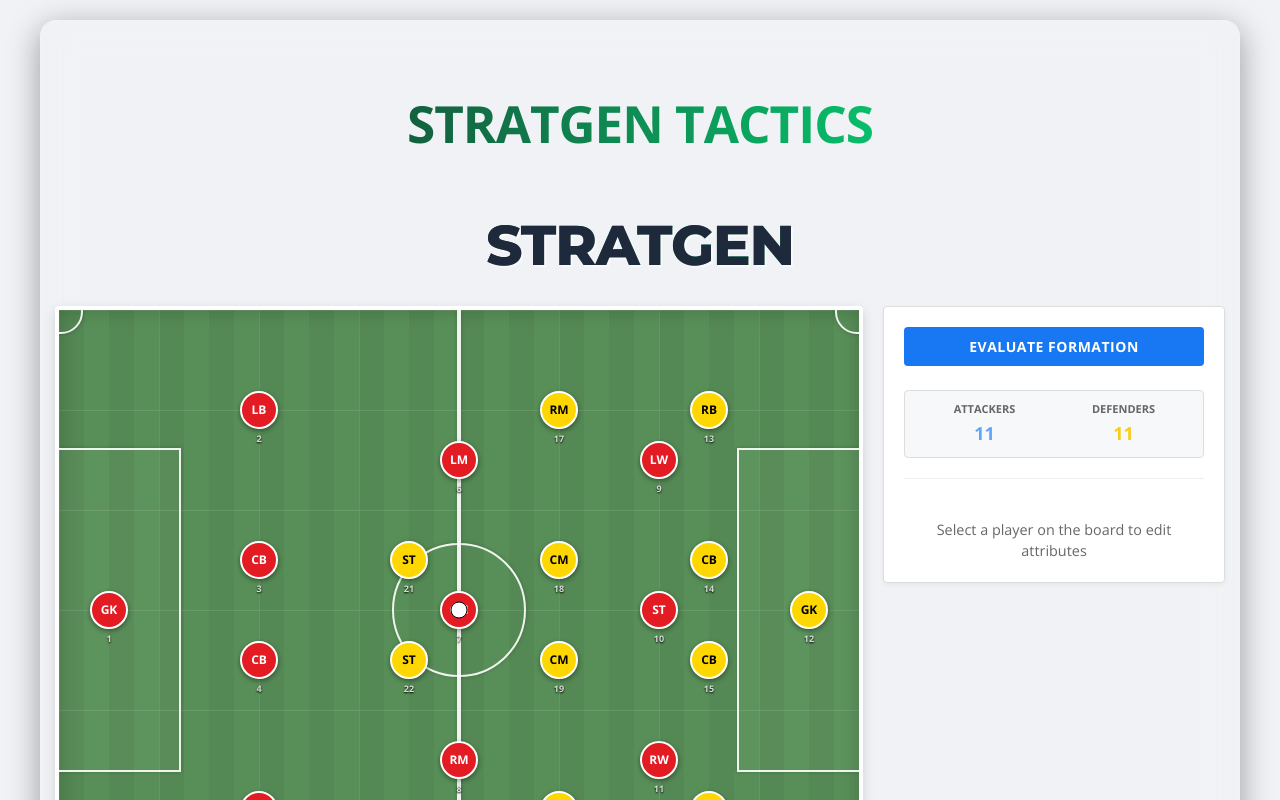
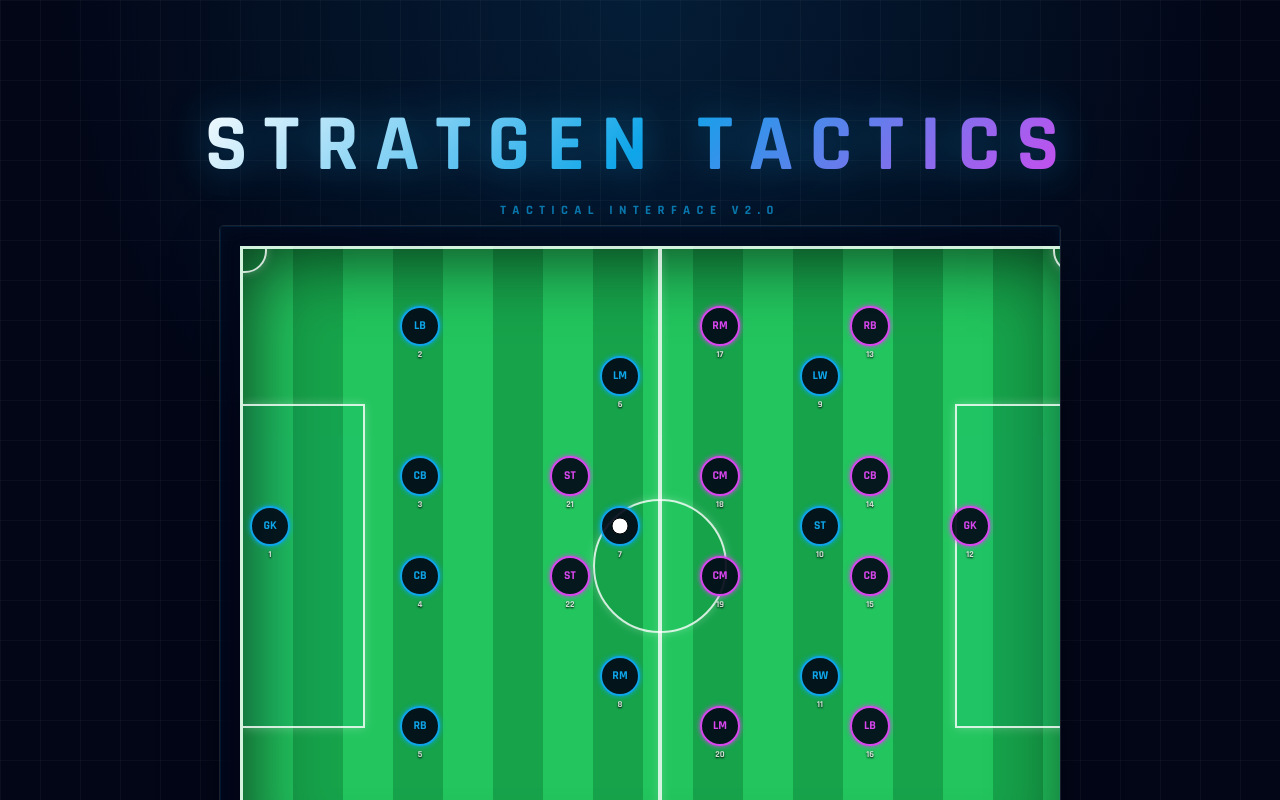
Before and after one commit to Pichaku123/stratgen, a React (Vite) app in the folder frontend/: page / in a window 1280 px wide. Shown: the top 800 px of the page. Built offline with nearby package versions, Linux system fonts and the light colour scheme.

Commit message:
made frontend gud

```diff
--- a/frontend/src/App.css
+++ b/frontend/src/App.css
@@ -1,145 +1 @@
-:root {
-  /* Football Dark Theme Palette */
-  --bg-primary: #0a0e14;
-  /* Deep stadium night sky */
-  --bg-secondary: #1a222e;
-  /* Darker slate for contrast */
-  --accent-green: #00ff88;
-  /* Electric pitch green */
-  --accent-blue: #00ccff;
-  /* Floodlight cool blue */
-  --text-primary: #ffffff;
-  --text-secondary: #a0aab5;
-
-  /* Glassmorphism Variables */
-  --glass-bg: rgba(255, 255, 255, 0.05);
-  --glass-border: rgba(255, 255, 255, 0.1);
-  --glass-blur: 16px;
-  --glass-shadow: 0 8px 32px 0 rgba(0, 0, 0, 0.37);
-
-  font-family: 'Inter', system-ui, Avenir, Helvetica, Arial, sans-serif;
-  line-height: 1.5;
-  font-weight: 400;
-
-  color-scheme: dark;
-  color: var(--text-primary);
-  background-color: var(--bg-primary);
-
-  font-synthesis: none;
-  text-rendering: optimizeLegibility;
-  -webkit-font-smoothing: antialiased;
-  -moz-osx-font-smoothing: grayscale;
-}
-
-body {
-  margin: 0;
-  display: flex;
-  place-items: center;
-  min-width: 320px;
-  min-height: 100vh;
-  background:
-    radial-gradient(circle at 15% 50%, rgba(0, 255, 136, 0.15) 0%, transparent 25%),
-    radial-gradient(circle at 85% 30%, rgba(0, 204, 255, 0.15) 0%, transparent 25%),
-    linear-gradient(180deg, var(--bg-primary) 0%, var(--bg-secondary) 100%);
-  background-attachment: fixed;
-}
-
-
-#root {
-  max-width: 1280px;
-  margin: 0 auto;
-  padding: 2rem;
-  text-align: center;
-  width: 100%;
-}
-
-/* Glassmorphism Utility */
-.glass-panel {
-  background: var(--glass-bg);
-  box-shadow: var(--glass-shadow);
-  backdrop-filter: blur(var(--glass-blur));
-  -webkit-backdrop-filter: blur(var(--glass-blur));
-  border: 1px solid var(--glass-border);
-  border-radius: 16px;
-}
-
-.logo {
-  height: 6em;
-  padding: 1.5em;
-  will-change: filter;
-  transition: filter 300ms;
-}
-
-.logo:hover {
-  filter: drop-shadow(0 0 2em #646cffaa);
-}
-
-.logo.react:hover {
-  filter: drop-shadow(0 0 2em #61dafbaa);
-}
-
-@keyframes logo-spin {
-  from {
-    transform: rotate(0deg);
-  }
-
-  to {
-    transform: rotate(360deg);
-  }
-}
-
-@media (prefers-reduced-motion: no-preference) {
-  a:nth-of-type(2) .logo {
-    animation: logo-spin infinite 20s linear;
-  }
-}
-
-.card {
-  padding: 2.5em;
-  /* Increased padding for better spacing */
-  transition: transform 0.3s ease, box-shadow 0.3s ease;
-}
-
-/* Add hover effect to the main card */
-.glass-panel:hover {
-  box-shadow: 0 12px 40px 0 rgba(0, 255, 136, 0.1);
-  border-color: rgba(255, 255, 255, 0.2);
-}
-
-h1 {
-  font-size: 3.2em;
-  line-height: 1.1;
-  background: linear-gradient(to right, var(--text-primary), var(--accent-green));
-  -webkit-background-clip: text;
-  background-clip: text;
-  color: transparent;
-  margin-bottom: 0.5em;
-  font-weight: 800;
-  text-transform: uppercase;
-  letter-spacing: -0.02em;
-}
-
-button {
-  border-radius: 8px;
-  border: 1px solid transparent;
-  padding: 0.6em 1.2em;
-  font-size: 1em;
-  font-weight: 600;
-  font-family: inherit;
-  background-color: var(--bg-secondary);
-  color: var(--accent-green);
-  border: 1px solid var(--accent-green);
-  cursor: pointer;
-  transition: all 0.25s;
-}
-
-button:hover {
-  background-color: var(--accent-green);
-  color: var(--bg-primary);
-  box-shadow: 0 0 15px rgba(0, 255, 136, 0.4);
-}
-
-button:focus,
-button:focus-visible {
-  outline: 4px auto -webkit-focus-ring-color;
-}
+/* App.css - Cleaned up. Global styles are in index.css */
--- a/frontend/src/App.jsx
+++ b/frontend/src/App.jsx
@@ -5,10 +5,7 @@ import './App.css'
 function App() {
   return (
     <>
-      <div className="card glass-panel">
-        <h1>StratGen Tactics</h1>
-        <TacticsBoard />
-      </div>
+      <TacticsBoard />
     </>
   )
 }
--- a/frontend/src/components/Pitch.jsx
+++ b/frontend/src/components/Pitch.jsx
@@ -5,30 +5,32 @@ const Pitch = () => {
     const width = 800;
     const height = 600;
 
-    // Grass Stripes Pattern
-    // ShareMyTactics Green (Brighter, classic tactical board look)
+    // Pro Max "Turf" Style - Deep Green with Tech Grid
     const grassStyle = {
         position: 'absolute',
         width: '100%',
         height: '100%',
-        backgroundColor: '#588f58', // Typical football pitch green
-        backgroundImage: `
-            linear-gradient(to right, rgba(255,255,255,0.1) 1px, transparent 1px),
-            linear-gradient(to bottom, rgba(255,255,255,0.1) 1px, transparent 1px),
-            linear-gradient(to right, rgba(0,0,0,0.05) 50%, transparent 50%)
-        `,
-        backgroundSize: '100px 100px, 100px 100px, 50px 100%',
-        border: 'none',
+        backgroundColor: '#22c55e', // Light Green
+        backgroundImage: `repeating-linear-gradient(
+            to right,
+            #22c55e,
+            #22c55e 50px,
+            #16a34a 50px,
+            #16a34a 100px
+        )`,
+        backgroundSize: '100%',
+        border: '3px solid rgba(255, 255, 255, 0.8)',
         boxSizing: 'border-box',
         overflow: 'hidden',
         pointerEvents: 'none',
-        boxShadow: 'inset 0 0 20px rgba(0,0,0,0.2)'
+        boxShadow: 'inset 0 0 80px rgba(0, 0, 0, 0.8)'
     };
 
     const lineStyle = {
         position: 'absolute',
-        border: '2px solid rgba(255, 255, 255, 0.9)',
-        boxShadow: '0 0 4px rgba(0,0,0,0.2)' // Subtle shadow for lines
+        border: '2px solid rgba(255, 255, 255, 0.9)', // Crisp White Lines
+        boxShadow: '0 0 10px rgba(255, 255, 255, 0.3)', // Slight bloom
+        opacity: 0.9
     };
 
     return (
@@ -70,7 +72,7 @@ const Pitch = () => {
                     height: '320px',
                     borderLeft: 'none',
                     transform: 'translateY(-50%)',
-                    backgroundColor: 'rgba(255,255,255,0.03)'
+                    backgroundColor: 'rgba(14, 165, 233, 0.05)'
                 }}
             />
             {/* Right */}
@@ -83,7 +85,7 @@ const Pitch = () => {
                     height: '320px',
                     borderRight: 'none',
                     transform: 'translateY(-50%)',
-                    backgroundColor: 'rgba(255,255,255,0.03)'
+                    backgroundColor: 'rgba(14, 165, 233, 0.05)'
                 }}
             />
 
--- a/frontend/src/components/Player.jsx
+++ b/frontend/src/components/Player.jsx
@@ -5,36 +5,34 @@ const Player = ({ player, onMouseDown, isSelected }) => {
 
   const isAttack = team === 'attack';
 
-  // ShareMyTactics Style (Kit Colors)
-  // Attack = Red/White (Example) or User Blue, Defense = Yellow/Black
-  // Let's stick to the Classic Red vs Blue or similar distinct kit colors
-
-  const bg = isAttack ? '#e31b23' : '#ffd700'; // Red vs Yellow
-  const text = isAttack ? '#fff' : '#000';
-  const border = isSelected ? '#000' : '#fff'; // Black selection for visibility
+  // Cyberpunk Style: Neon Blue vs Neon Magenta
+  const bg = isAttack ? '#0ea5e9' : '#d946ef'; // Cyan vs Magenta
+  const text = '#fff';
+  const border = isSelected ? '#fff' : 'rgba(255,255,255,0.5)';
+  const glow = isAttack ? '0 0 10px #0ea5e9' : '0 0 10px #d946ef';
 
   const style = {
     position: 'absolute',
     left: `${x}px`,
     top: `${y}px`,
-    width: '34px',
-    height: '34px',
-    backgroundColor: bg,
-    color: text,
-    borderRadius: '50%', // Keeping circle as it's cleaner than CSS t-shirt hacks
+    width: '36px',
+    height: '36px',
+    backgroundColor: 'rgba(2, 6, 23, 0.9)', // Dark background
+    color: bg, // Text color matches team color
+    borderRadius: '50%',
     display: 'flex',
     alignItems: 'center',
     justifyContent: 'center',
-    cursor: 'grab',
-    transform: `translate(-50%, -50%) scale(${isSelected ? 1.1 : 1})`,
+    cursor: 'pointer',
+    transform: `translate(-50%, -50%) scale(${isSelected ? 1.2 : 1})`,
     userSelect: 'none',
-    border: `2px solid ${border}`,
-    boxShadow: '0 2px 5px rgba(0,0,0,0.4)',
+    border: `2px solid ${bg}`, // Border is team color
+    boxShadow: isSelected ? `0 0 20px ${bg}, inset 0 0 10px ${bg}` : `0 0 5px ${bg}`,
     zIndex: isSelected ? 100 : 10,
     fontSize: '12px',
-    fontFamily: '"Open Sans", sans-serif',
-    fontWeight: '800',
-    transition: 'transform 0.1s ease'
+    fontFamily: '"Rajdhani", sans-serif',
+    fontWeight: '700',
+    transition: 'all 0.2s cubic-bezier(0.175, 0.885, 0.32, 1.275)'
   };
 
   return (
--- a/frontend/src/components/TacticsBoard.jsx
+++ b/frontend/src/components/TacticsBoard.jsx
@@ -191,7 +191,7 @@ const TacticsBoard = () => {
 
   return (
     <div className="layout-wrapper">
-      <h1 className="app-title">StratGen</h1>
+      <h1 className="app-title">StratGen Tactics</h1>
 
       <div className="tactics-container">
 
@@ -202,7 +202,7 @@ const TacticsBoard = () => {
             width: `${INITIAL_WIDTH}px`,
             height: `${INITIAL_HEIGHT}px`,
             position: 'relative',
-            backgroundColor: '#1e2025',
+            // backgroundColor: '#1e2025', // Removed to allow glassmorphism from CSS
             userSelect: 'none'
           }}
           onMouseMove={handleMouseMove}
@@ -229,13 +229,13 @@ const TacticsBoard = () => {
           <div className="stats-panel">
             <div className="stat-item">
               <div className="stat-label">Attackers</div>
-               <div className="stat-value" style={{ color: attack > 11 ? '#ef4444' : '#60a5fa' }}>
+              <div className="stat-value" style={{ color: attack > 11 ? 'var(--accent-alert)' : 'var(--accent-cyan)' }}>
                 {attack}
               </div>
             </div>
             <div className="stat-item">
               <div className="stat-label">Defenders</div>
-               <div className="stat-value" style={{ color: defense > 11 ? '#ef4444' : '#facc15' }}>
+              <div className="stat-value" style={{ color: defense > 11 ? 'var(--accent-alert)' : 'var(--accent-magenta)' }}>
                 {defense}
               </div>
             </div>
--- a/frontend/src/index.css
+++ b/frontend/src/index.css
@@ -1,25 +1,42 @@
-@import url('https://fonts.googleapis.com/css2?family=Montserrat:wght@700;800&family=Open+Sans:wght@400;600;700&display=swap');
+@import url('https://fonts.googleapis.com/css2?family=Rajdhani:wght@500;600;700&family=Inter:wght@400;500;600&display=swap');
 
 :root {
-  font-family: 'Open Sans', 'Helvetica Neue', Helvetica, Arial, sans-serif;
+  font-family: 'Inter', system-ui, Avenir, Helvetica, Arial, sans-serif;
   line-height: 1.5;
   font-weight: 400;
 
-  /* ShareMyTactics Style Palette (Light/Clean) */
-  --bg-app: #f0f2f5;        /* Light Gray Background */
-  --bg-panel: #ffffff;      /* White Panel */
-  --bg-element: #e4e6eb;    /* Light Element Background */
-  --border-subtle: #ccc;    /* Standard Border */
-  --text-primary: #1c1e21;  /* Dark Text */
-  --text-secondary: #65676b;/* Secondary Text */
-  --accent-primary: #1877f2; /* Facebook Blue-ish */
-  --accent-hover: #166fe5;
-  --accent-danger: #e41e3f;
-  --accent-success: #42b72a;
+  /* Cyberpunk / Sci-Fi Palette */
+  --bg-primary: #020617;
+  /* Deep Space Black */
+  --bg-secondary: #0f172a;
+  /* Dark Slate */
+  --bg-tertiary: #1e293b;
+  /* Lighter Slate */
 
-  color-scheme: light;
+  --accent-cyan: #0ea5e9;
+  /* Electric Cyan */
+  --accent-magenta: #d946ef;
+  /* Neon Magenta */
+  --accent-emerald: #10b981;
+  /* Cyber Green */
+  --accent-alert: #ef4444;
+  /* System Error Red */
+
+  --text-primary: #f8fafc;
+  /* Hologram White */
+  --text-secondary: #94a3b8;
+  /* Dimmed Text */
+  --text-muted: #64748b;
+  /* Inactive Text */
+
+  --border-glow: rgba(14, 165, 233, 0.5);
+  --glass-bg: rgba(2, 6, 23, 0.7);
+  --glass-border: rgba(255, 255, 255, 0.1);
+  --glass-shadow: 0 8px 32px 0 rgba(0, 0, 0, 0.8);
+
+  color-scheme: dark;
   color: var(--text-primary);
-  background-color: var(--bg-app);
+  background-color: var(--bg-primary);
 
   font-synthesis: none;
   text-rendering: optimizeLegibility;
@@ -33,72 +50,194 @@ body {
   place-items: center;
   min-width: 320px;
   min-height: 100vh;
-  background-color: var(--bg-app);
-  background-image: none; /* Remove dark gradient */
+  background-color: var(--bg-primary);
+  background-image:
+    radial-gradient(circle at 50% 0%, rgba(14, 165, 233, 0.15), transparent 40%),
+    linear-gradient(rgba(255, 255, 255, 0.03) 1px, transparent 1px),
+    linear-gradient(90deg, rgba(255, 255, 255, 0.03) 1px, transparent 1px);
+  background-size: 100% 100%, 40px 40px, 40px 40px;
+  color: var(--text-primary);
+  overflow-x: hidden;
+  font-family: 'Inter', sans-serif;
+}
+
+/* HUD Grid Overlay */
+body::after {
+  content: "";
+  position: fixed;
+  top: 0;
+  left: 0;
+  width: 100%;
+  height: 100%;
+  padding: 20px;
+  box-sizing: border-box;
+  background:
+    linear-gradient(to right, var(--glass-border) 1px, transparent 1px) 0 0,
+    linear-gradient(to bottom, var(--glass-border) 1px, transparent 1px) 0 0;
+  background-size: 100px 100px;
+  mask-image: radial-gradient(circle at center, black 40%, transparent 100%);
+  -webkit-mask-image: radial-gradient(circle at center, black 40%, transparent 100%);
+  pointer-events: none;
+  z-index: -1;
 }
 
 #root {
-  max-width: 1200px;
+  max-width: 1600px;
   margin: 0 auto;
-  padding: 20px;
+  padding: 2rem;
   width: 100%;
+  display: flex;
+  flex-direction: column;
+  align-items: center;
 }
 
 .app-title {
-  font-family: 'Montserrat', sans-serif;
-  font-size: 3.5rem; /* Larger */
-  font-weight: 800;
-  margin-bottom: 30px;
-  color: #1e293b;
+  font-family: 'Rajdhani', sans-serif;
+  font-size: 5rem;
+  font-weight: 700;
+  margin-bottom: 20px;
   text-align: center;
   text-transform: uppercase;
-  letter-spacing: -1px;
-  text-shadow: 2px 2px 0px rgba(255,255,255,0.5);
+  letter-spacing: 0.2em;
+  color: transparent;
+  background: linear-gradient(135deg, #fff 0%, var(--accent-cyan) 50%, var(--accent-magenta) 100%);
+  -webkit-background-clip: text;
+  background-clip: text;
+  filter: drop-shadow(0 0 20px rgba(14, 165, 233, 0.4));
+  position: relative;
 }
 
-.app-title::before {
-  display: none;
+.app-title::after {
+  content: "TACTICAL INTERFACE v2.0";
+  position: absolute;
+  bottom: -15px;
+  left: 50%;
+  transform: translateX(-50%);
+  font-size: 0.8rem;
+  letter-spacing: 0.5em;
+  color: var(--accent-cyan);
+  opacity: 0.7;
 }
 
 .layout-wrapper {
   display: flex;
   flex-direction: column;
   align-items: center;
+  width: 100%;
 }
 
 .tactics-container {
   display: flex;
-  gap: 20px;
+  gap: 40px;
   align-items: flex-start;
   justify-content: center;
-  flex-wrap: nowrap; /* Force side-by-side layout */
+  flex-wrap: wrap;
+  width: 100%;
+  position: relative;
 }
 
+/* Glassmorphism Card Style for Board Container */
 .board {
-  box-shadow: 0 4px 12px rgba(0, 0, 0, 0.15);
+  position: relative;
+  box-shadow:
+    0 0 0 1px var(--glass-border),
+    0 20px 50px -10px rgba(0, 0, 0, 0.5),
+    inset 0 0 20px rgba(14, 165, 233, 0.05);
   border-radius: 4px;
-  border: 4px solid #fff; /* White border framing the pitch */
-  background-color: #fff;
+  /* Sharper corners for sci-fi look */
+  background: rgba(2, 6, 23, 0.4);
+  backdrop-filter: blur(12px);
+  -webkit-backdrop-filter: blur(12px);
+  padding: 20px;
   overflow: hidden;
+  transition: all 0.4s cubic-bezier(0.4, 0, 0.2, 1);
 }
 
+.board::before {
+  content: "";
+  position: absolute;
+  top: 0;
+  left: 0;
+  right: 0;
+  bottom: 0;
+  border: 1px solid var(--accent-cyan);
+  opacity: 0.1;
+  pointer-events: none;
+  z-index: 10;
+}
+
+/* Corner Accents */
+.board::after {
+  content: "";
+  position: absolute;
+  top: -2px;
+  left: -2px;
+  right: -2px;
+  bottom: -2px;
+  background:
+    linear-gradient(to right, var(--accent-cyan) 2px, transparent 2px) 0 0,
+    linear-gradient(to bottom, var(--accent-cyan) 2px, transparent 2px) 0 0,
+    linear-gradient(to left, var(--accent-cyan) 2px, transparent 2px) 100% 0,
+    linear-gradient(to bottom, var(--accent-cyan) 2px, transparent 2px) 100% 0,
+    linear-gradient(to left, var(--accent-cyan) 2px, transparent 2px) 100% 100%,
+    linear-gradient(to top, var(--accent-cyan) 2px, transparent 2px) 100% 100%,
+    linear-gradient(to right, var(--accent-cyan) 2px, transparent 2px) 0 100%,
+    linear-gradient(to top, var(--accent-cyan) 2px, transparent 2px) 0 100%;
+  background-size: 20px 20px;
+  background-repeat: no-repeat;
+  pointer-events: none;
+  z-index: 11;
+  opacity: 0.6;
+}
+
+
 .sidebar {
-  width: 300px;
-  background: var(--bg-panel);
-  border: 1px solid #ddd;
-  border-radius: 4px;
-  padding: 20px;
-  box-shadow: 0 2px 4px rgba(0, 0, 0, 0.05);
+  width: 350px;
+  background: linear-gradient(180deg, rgba(15, 23, 42, 0.8) 0%, rgba(2, 6, 23, 0.9) 100%);
+  backdrop-filter: blur(20px);
+  -webkit-backdrop-filter: blur(20px);
+  border: 1px solid var(--glass-border);
+  border-left: 1px solid var(--border-glow);
+  clip-path: polygon(0 0, 100% 0, 100% 100%, 20px 100%, 0 calc(100% - 20px));
+  padding: 30px;
+  box-shadow: var(--glass-shadow);
+  display: flex;
+  flex-direction: column;
+  position: relative;
+}
+
+.sidebar::before {
+  content: "SYSTEM CONTROL";
+  position: absolute;
+  top: 10px;
+  right: 15px;
+  font-family: 'Rajdhani', sans-serif;
+  font-size: 0.7rem;
+  color: var(--accent-cyan);
+  opacity: 0.5;
+  letter-spacing: 2px;
 }
 
 .stats-panel {
   display: flex;
   justify-content: space-between;
-  margin-bottom: 20px;
-  padding: 10px;
-  background: #f7f8fa;
-  border: 1px solid #ddd;
-  border-radius: 4px;
+  margin-bottom: 30px;
+  padding: 20px;
+  background: rgba(0, 0, 0, 0.4);
+  border: 1px solid var(--glass-border);
+  position: relative;
+  gap: 15px;
+}
+
+.stats-panel::after {
+  content: "";
+  position: absolute;
+  bottom: 0;
+  left: 0;
+  width: 100%;
+  height: 2px;
+  background: linear-gradient(90deg, transparent, var(--accent-cyan), transparent);
+  opacity: 0.3;
 }
 
 .stat-item {
@@ -109,89 +248,149 @@ body {
 }
 
 .stat-label {
-  font-size: 11px;
+  font-family: 'Rajdhani', sans-serif;
+  font-size: 0.8rem;
   color: var(--text-secondary);
-  font-weight: 700;
+  font-weight: 600;
   text-transform: uppercase;
-  margin-bottom: 2px;
+  letter-spacing: 2px;
+  margin-bottom: 8px;
 }
 
 .stat-value {
-  font-size: 18px;
+  font-family: 'Rajdhani', sans-serif;
+  font-size: 2.5rem;
   font-weight: 700;
   color: var(--text-primary);
+  text-shadow: 0 0 15px rgba(255, 255, 255, 0.1);
+  line-height: 1;
 }
 
 .sidebar-divider {
   height: 1px;
-  background: #eee;
-  margin: 20px 0;
+  background: linear-gradient(90deg, transparent, var(--glass-border), transparent);
+  margin: 24px 0;
+  width: 100%;
 }
 
 .player-editor h3 {
-  margin: 0 0 15px 0;
-  font-size: 16px;
-  font-weight: 700;
-  color: var(--text-primary);
-  border-bottom: 2px solid #eee;
-  padding-bottom: 10px;
+  font-family: 'Rajdhani', sans-serif;
+  margin: 0 0 20px 0;
+  font-size: 1.2rem;
+  font-weight: 600;
+  color: var(--accent-cyan);
+  border-bottom: 1px solid var(--glass-border);
+  padding-bottom: 12px;
+  text-transform: uppercase;
+  letter-spacing: 2px;
+  display: flex;
+  align-items: center;
+}
+
+.player-editor h3::before {
+  content: "";
+  display: inline-block;
+  width: 8px;
+  height: 8px;
+  background: var(--accent-cyan);
+  margin-right: 10px;
+  box-shadow: 0 0 10px var(--accent-cyan);
 }
 
 .form-group {
-  margin-bottom: 15px;
+  margin-bottom: 20px;
 }
 
 .form-group label {
   display: block;
-  font-size: 13px;
-  color: var(--text-secondary);
-  margin-bottom: 5px;
+  font-family: 'Rajdhani', sans-serif;
+  font-size: 0.9rem;
+  color: var(--text-muted);
+  margin-bottom: 8px;
   font-weight: 600;
+  text-transform: uppercase;
+  letter-spacing: 1px;
 }
 
-.form-group input, .form-group select {
+.form-group input,
+.form-group select {
   width: 100%;
-  padding: 8px 10px;
-  background: #fff;
-  border: 1px solid #ccc;
-  border-radius: 4px;
+  padding: 12px 16px;
+  background: rgba(15, 23, 42, 0.6);
+  border: 1px solid var(--glass-border);
+  border-radius: 2px;
   color: var(--text-primary);
-  font-size: 14px;
-  transition: all 0.2s;
+  font-family: 'Rajdhani', sans-serif;
+  font-size: 1.1rem;
+  transition: all 0.2s ease;
   box-sizing: border-box;
 }
 
 .form-group input:focus {
   outline: none;
-  border-color: var(--accent-primary);
-  box-shadow: 0 0 0 2px rgba(24, 119, 242, 0.2);
+  border-color: var(--accent-cyan);
+  box-shadow: inset 0 0 15px rgba(14, 165, 233, 0.1);
+  background: rgba(15, 23, 42, 0.9);
 }
 
+/* Primary Button (Evaluate) */
 button {
   width: 100%;
-  padding: 10px;
-  background-color: var(--accent-primary);
-  color: white;
-  border: none;
-  border-radius: 4px;
+  padding: 16px;
+  background: rgba(14, 165, 233, 0.1);
+  color: var(--accent-cyan);
+  border: 1px solid var(--accent-cyan);
+  border-radius: 2px;
+  font-family: 'Rajdhani', sans-serif;
   font-weight: 700;
-  font-size: 14px;
+  font-size: 1rem;
   cursor: pointer;
   text-transform: uppercase;
-  letter-spacing: 0.5px;
-  transition: background-color 0.2s;
+  letter-spacing: 2px;
+  transition: all 0.3s ease;
+  box-shadow: 0 0 10px rgba(14, 165, 233, 0.1);
+  position: relative;
+  overflow: hidden;
+}
+
+button::before {
+  content: "";
+  position: absolute;
+  top: 0;
+  left: -100%;
+  width: 100%;
+  height: 100%;
+  background: linear-gradient(90deg, transparent, rgba(14, 165, 233, 0.2), transparent);
+  transition: 0.5s;
+}
+
+button:hover::before {
+  left: 100%;
 }
 
 button:hover {
-  background-color: var(--accent-hover);
+  background: var(--accent-cyan);
+  color: #000;
+  box-shadow: 0 0 20px rgba(14, 165, 233, 0.4);
+  transform: translateY(-2px);
 }
 
+button:active {
+  transform: translateY(0);
+}
+
+/* Secondary Button (Cancel/Done) */
 button.secondary-btn {
-  background-color: #e4e6eb;
-  color: var(--text-primary);
-  margin-top: 10px;
+  background: transparent;
+  border: 1px solid var(--glass-border);
+  color: var(--text-secondary);
+  box-shadow: none;
+  margin-top: 15px;
 }
 
 button.secondary-btn:hover {
-  background-color: #d8dadf;
+  border-color: var(--text-primary);
+  color: var(--text-primary);
+  background: rgba(255, 255, 255, 0.05);
+  transform: translateY(-1px);
 }
```
Lines whose indentation alone changed are shown as unchanged.
